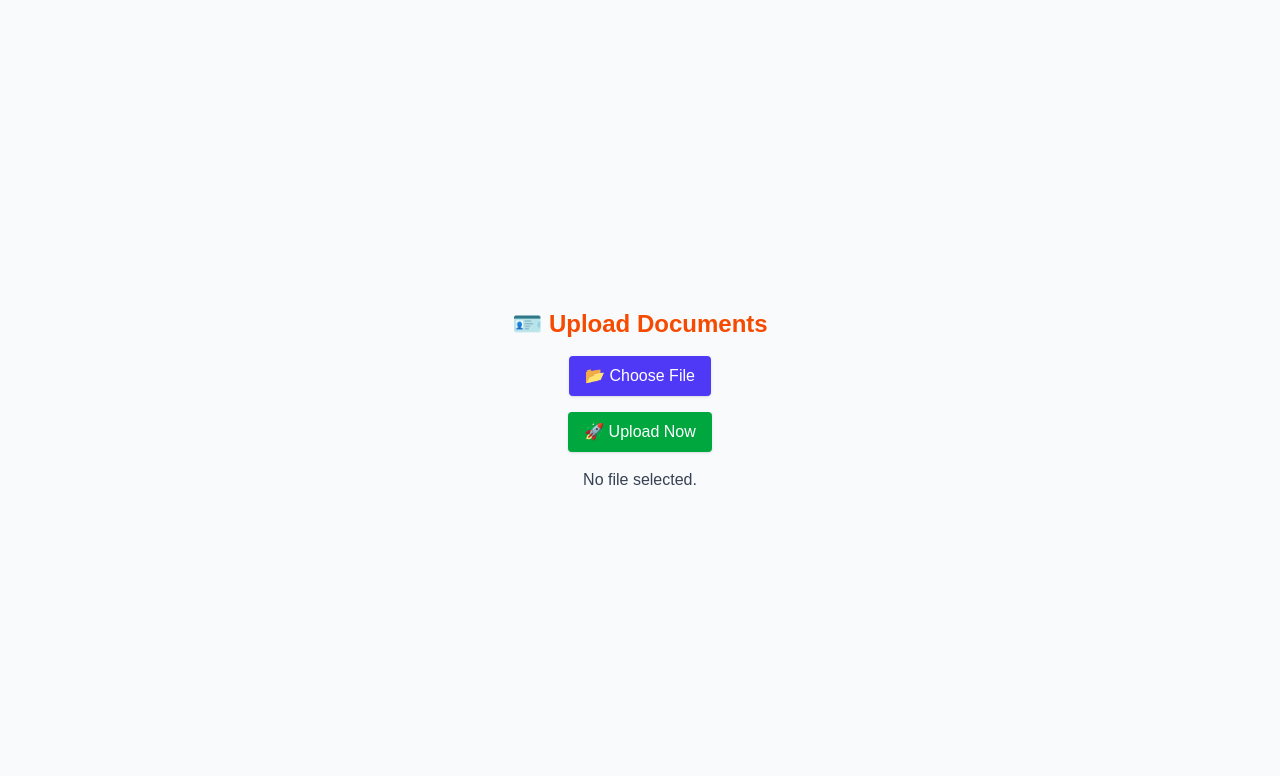
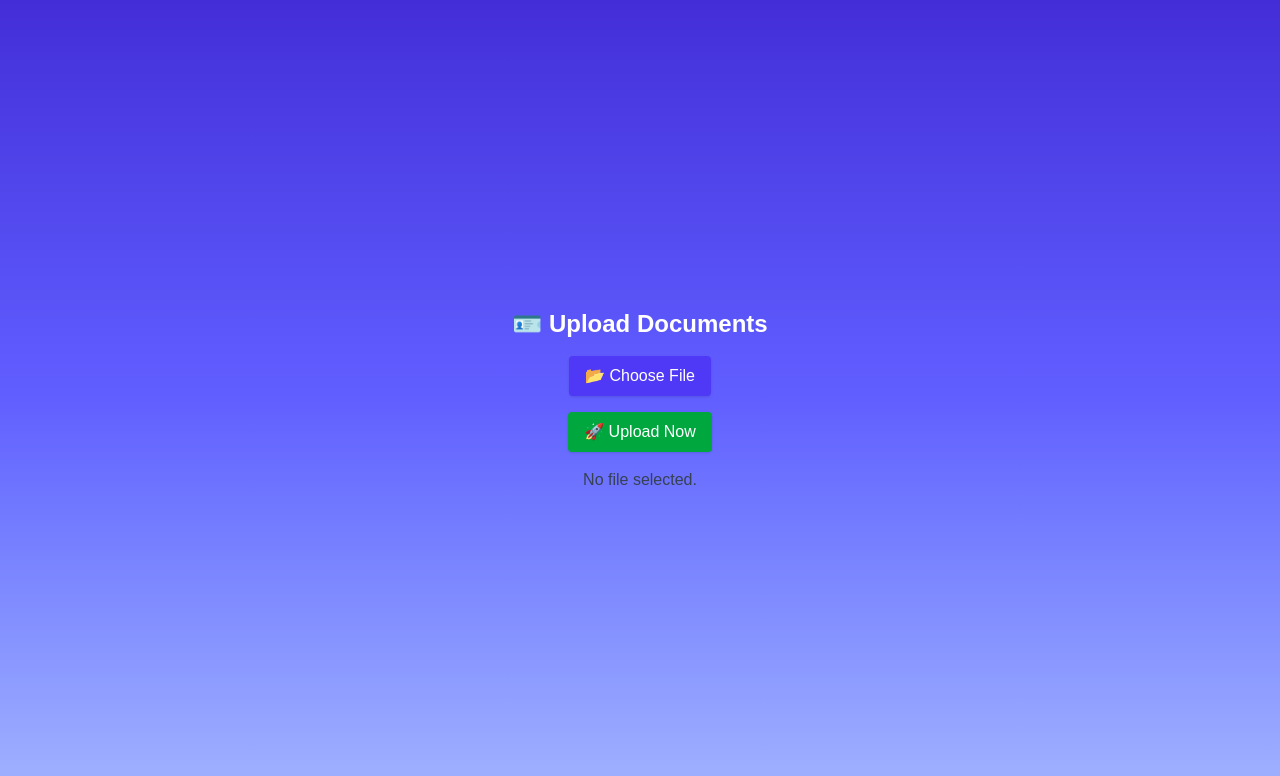
Before and after one commit to eidrspace/hyperverge, a Next.js app: page /upload in a window 1280 px wide. Shown: the top 776 px of the page. Built offline with nearby package versions, Linux system fonts and the light colour scheme.

Commit message:
background updates

```diff
--- a/app/chatbot/page.tsx
+++ b/app/chatbot/page.tsx
@@ -52,7 +52,7 @@ export default function ChatbotPage() {
   // Language selection screen
   if (!lang) {
     return (
-      <main className="flex flex-col min-h-screen items-center justify-center bg-gray-50 text-gray-900 p-6">
+      <main className="flex flex-col min-h-screen items-center justify-center bg-gradient-to-b from-indigo-700 via-indigo-500 to-indigo-300 text-white p-6">
         <h1 className="text-2xl font-bold text-indigo-700 mb-6">🌐 Choose Language</h1>
         <div className="flex flex-col gap-4 w-full max-w-sm">
           <button
--- a/app/scoring/page.tsx
+++ b/app/scoring/page.tsx
@@ -29,8 +29,8 @@ export default function ScoringPage() {
   }
 
   return (
-    <main className="flex flex-col min-h-screen items-center p-6 bg-gray-50 text-gray-900">
-      <h1 className="text-2xl font-bold text-green-700 mb-4">📊 Loan Scoring</h1>
+    <main className="flex flex-col min-h-screen items-center justify-center bg-gradient-to-b from-indigo-700 via-indigo-500 to-indigo-300 text-black p-6">
+      <h1 className="text-2xl font-bold text-white-700 mb-4">Loan Scoring</h1>
 
       <div className="grid gap-3 w-full max-w-sm bg-white p-4 rounded shadow">
         <input
--- a/app/upload/page.tsx
+++ b/app/upload/page.tsx
@@ -49,8 +49,8 @@ export default function UploadPage() {
   }
 
   return (
-    <main className="flex flex-col min-h-screen items-center justify-center p-6 bg-gray-50 text-gray-900">
-      <h1 className="text-2xl font-bold text-orange-600 mb-4">🪪 Upload Documents</h1>
+    <main className="flex flex-col min-h-screen items-center justify-center bg-gradient-to-b from-indigo-700 via-indigo-500 to-indigo-300 text-white p-6">
+      <h1 className="text-2xl font-bold text-white-600 mb-4">🪪 Upload Documents</h1>
 
       {/* Hidden file input */}
       <input
```
